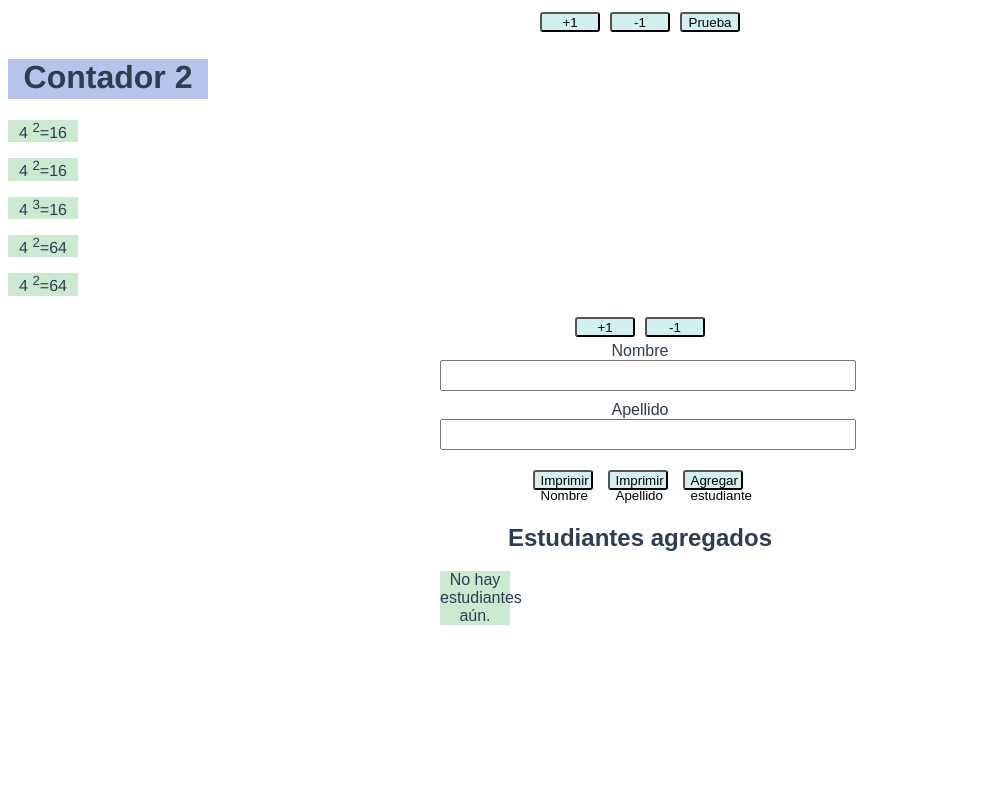
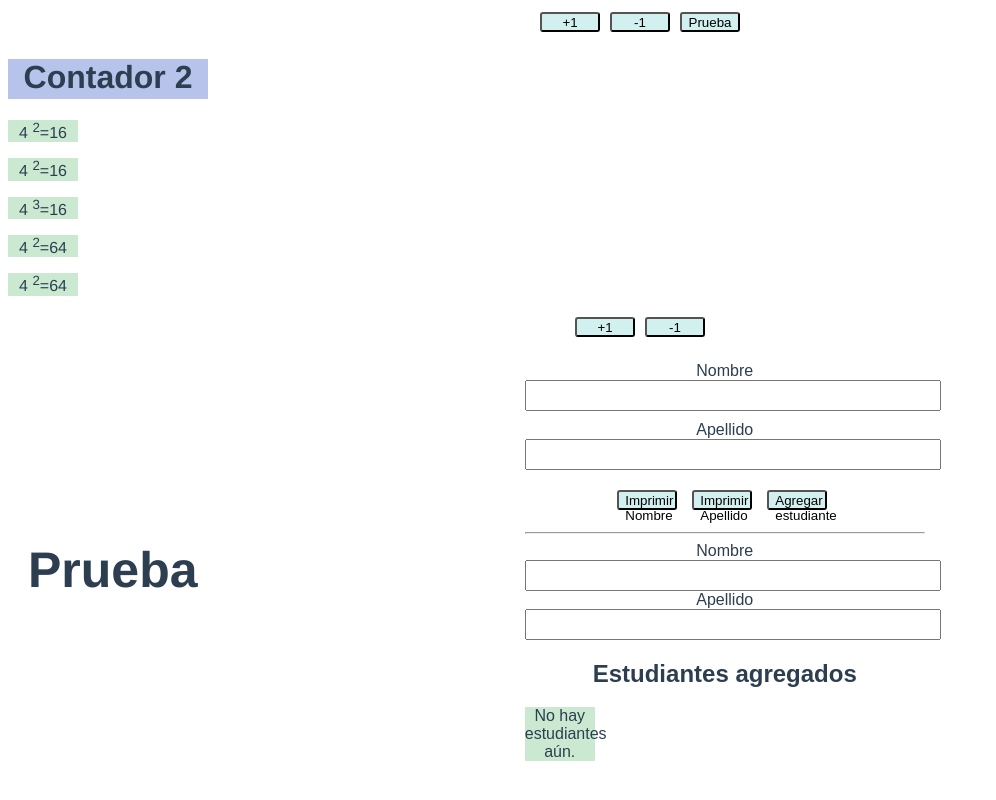
Before and after one commit to JordyChamba/PortafolioWeb_U2, a Vue app: page / in a window 1280 px wide. Shown: the part 342-1142 px from the top of the page, without its empty margins (0-996 px from the left). Before the commit the page ends 983 px from the top, so only its background shows below. Built offline with nearby package versions, Linux system fonts and the light colour scheme.

Commit message:
Taller16

```diff
--- a/src/components/Directivas.vue
+++ b/src/components/Directivas.vue
@@ -14,6 +14,18 @@
       <button @click="imprimirNombre()">Imprimir Nombre</button>
       <button @click="imprimirApellido()">Imprimir Apellido</button>
       <button @click="agregarEstudiante()">Agregar estudiante</button>
+    </div>
+    <hr />
+    <div>
+      <label for="nombre1"> Nombre </label>
+      <input id="nombre1" type="text" v-model="nombre1" />
+      <label for="apellido1"> Apellido </label>
+      <input
+        v-on:keypress.enter="agregarEstudiante1"
+        id="apellido1"
+        type="text"
+        v-model="apellido1"
+      />
     </div>
 
     <p v-if="mensaje" class="mensaje">{{ mensaje }}</p>
@@ -52,6 +64,8 @@ export default {
     return {
       nombre: "",
       apellido: "",
+      nombre1: "",
+      apellido1: "",
       arreglo: [],
       mensaje: "",
     };
@@ -74,21 +88,22 @@ export default {
       }, 3000);
     },
 
-    agregarEstudiante() {
-      if (!this.nombre.trim() || !this.apellido.trim()) {
+    agregarEstudiante1() {
+      if (!this.nombre1.trim() || !this.apellido1.trim()) {
         this.mostrarMensaje("Debes completar ambos campos.");
         return;
       }
 
       const estu = {
-        nombre: this.nombre.trim(),
-        apellido: this.apellido.trim(),
+        nombre: this.nombre1.trim(),
+        apellido: this.apellido1.trim(),
       };
 
       console.log("Se agrega estudiante", estu);
 
       this.arreglo.push(estu);
-      this.limpiarFormulario();
+      this.nombre1 = "";
+      this.apellido1 = "";
       this.mostrarMensaje("Estudiante agregado correctamente!");
     },
 
--- a/src/views/DirectivasView.vue
+++ b/src/views/DirectivasView.vue
@@ -1,5 +1,8 @@
 <template>
-  <Directivas />
+  <div class="view-container">
+    <h2>Prueba</h2>
+    <Directivas />
+  </div>
 </template>
 
 <script>
@@ -11,4 +14,15 @@ export default {
 };
 </script>
 
-<style></style>
+<style scoped>
+.view-container {
+  display: flex;
+  justify-content: center;
+  align-items: center;
+  padding: 20px;
+}
+
+h2 {
+  font-size: 50px;
+}
+</style>
```
